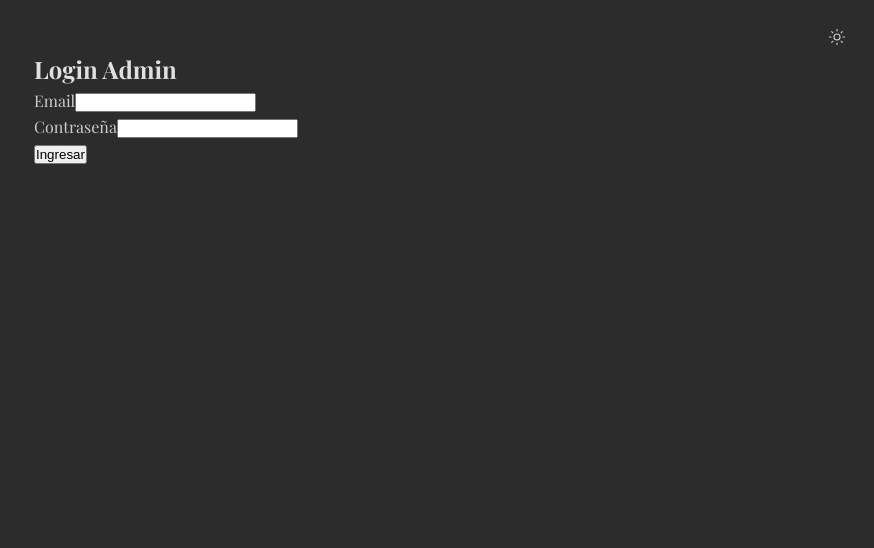
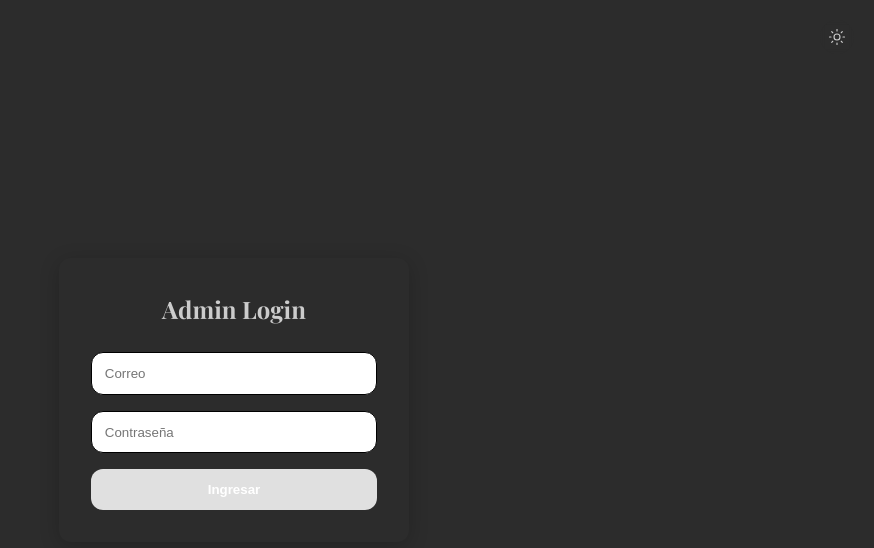
Before and after one commit to Alexis-j/portafolio-fotografo, a React (Create React App) app in the folder frontend/: page /admin/login in a window 1280 px wide. Shown: the top 548 px of the page, without its empty margins (406-1280 px from the left). Built offline with nearby package versions, Linux system fonts and the light colour scheme.

Commit message:
agregado un panel de administrador

```diff
--- a/frontend/src/App.js
+++ b/frontend/src/App.js
@@ -1,13 +1,13 @@
-import { BrowserRouter, Route, Routes } from 'react-router-dom';
+import { BrowserRouter, Navigate, Route, Routes } from 'react-router-dom'; // ✅ importar Navigate
 import React, { useState } from 'react';
 import { darkTheme, lightTheme } from './styles/theme';
 
 import Dashboard from './pages/admin/Dashboard';
 import GlobalStyle from './styles/GlobalStyles';
 import Hero from './components/Hero';
-import HeroForm from './components/admin/HeroForm'; // luego crearemos este formulario
-import Login from './pages/admin/Login'
-import Navbar from './components/Navbar'
+import HeroForm from './pages/admin/HeroForm';
+import Login from './pages/admin/Login';
+import Navbar from './components/Navbar';
 import ProtectedRoute from './pages/admin/ProtectedRoute';
 import { ThemeProvider } from 'styled-components';
 import ToggleThemeButton from './components/ThemeToggle';
@@ -31,21 +31,20 @@ function App() {
             </>
           } />
 
+          {/* Redirigir /admin a /admin/dashboard */}
+          <Route path="/admin" element={<Navigate to="/admin/dashboard" replace />} />
+
           {/* Admin login */}
           <Route path="/admin/login" element={<Login />} />
 
           {/* Dashboard protegido */}
-          <Route
-            path="/admin/dashboard/*"
-            element={
-              <ProtectedRoute>
-                <Dashboard />
-              </ProtectedRoute>
-            }
-          >
-            {/* Sub-rutas dentro del dashboard */}
+          <Route path="/admin/dashboard/*" element={
+            <ProtectedRoute>
+              <Dashboard />
+            </ProtectedRoute>
+          }>
             <Route path="hero" element={<HeroForm />} />
-            {/* Más sub-rutas: gallery, packages */}
+            {/* Más sub-rutas: galerías, paquetes */}
           </Route>
         </Routes>
       </BrowserRouter>
@@ -53,5 +52,4 @@ function App() {
   );
 }
 
-
 export default App;
--- a/frontend/src/components/ThemeToggle/styles.jsx
+++ b/frontend/src/components/ThemeToggle/styles.jsx
@@ -11,7 +11,7 @@ export const ToggleButton = styled.button`
   border-radius: 50%;
   padding: 8px;
   cursor: pointer;
-
+  z-index: 90;
   display: flex;
   align-items: center;
   justify-content: center;
--- a/frontend/src/pages/admin/HeroForm.jsx
+++ /dev/null
@@ -1 +0,0 @@
-export </del>
--- /dev/null
+++ b/frontend/src/pages/admin/HeroForm/index.jsx
@@ -0,0 +1,165 @@
+import { Button, FormWrapper, Input, Label, PreviewImage, ShowTextWrapper } from './styles';
+import React, { useEffect, useState } from 'react';
+
+import api from '../../../services/api';
+import { useNavigate } from 'react-router-dom';
+
+function HeroForm() {
+  const [hero, setHero] = useState(null);
+  const [titulo, setTitulo] = useState('');
+  const [subtitulo, setSubtitulo] = useState('');
+  const [mostrarTexto, setMostrarTexto] = useState(true);
+
+  // 🔹 Estados de archivos y previews
+  const [imagenLight, setImagenLight] = useState(null);
+  const [imagenLightPreview, setImagenLightPreview] = useState(null);
+
+  const [imagenDark, setImagenDark] = useState(null);
+  const [imagenDarkPreview, setImagenDarkPreview] = useState(null);
+
+  const [logoLight, setLogoLight] = useState(null);
+  const [logoLightPreview, setLogoLightPreview] = useState(null);
+
+  const [logoDark, setLogoDark] = useState(null);
+  const [logoDarkPreview, setLogoDarkPreview] = useState(null);
+
+  const navigate = useNavigate();
+
+  // 📌 Obtener el hero actual al cargar
+  useEffect(() => {
+    const fetchHero = async () => {
+      try {
+        const res = await api.get('/hero');
+        if (res.data.length > 0) {
+          const h = res.data[0];
+          setHero(h);
+          setTitulo(h.titulo || '');
+          setSubtitulo(h.subtitulo || '');
+          setMostrarTexto(h.mostrar_texto);
+        }
+      } catch (err) {
+        console.error('Error al cargar hero:', err);
+      }
+    };
+    fetchHero();
+  }, []);
+
+  // 📌 Manejar cambio de archivos
+  const handleFileChange = (e, setFile, setPreview) => {
+    const file = e.target.files[0];
+    if (file) {
+      setFile(file); // guardamos archivo real
+      setPreview(URL.createObjectURL(file)); // generamos preview
+    }
+  };
+
+  // 📌 Guardar cambios
+  const handleSubmit = async (e) => {
+    e.preventDefault();
+    if (!hero) return;
+
+    const formData = new FormData();
+    formData.append('titulo', titulo);
+    formData.append('subtitulo', subtitulo);
+    formData.append('mostrar_texto', mostrarTexto);
+
+    if (imagenLight) formData.append('imagen_light', imagenLight);
+    if (imagenDark) formData.append('imagen_dark', imagenDark);
+    if (logoLight) formData.append('logo_light', logoLight);
+    if (logoDark) formData.append('logo_dark', logoDark);
+
+    try {
+      await api.put(`/hero/${hero.id}`, formData, {
+        headers: { 'Content-Type': 'multipart/form-data' },
+      });
+      alert('Hero actualizado con éxito ✅');
+      navigate('/admin/dashboard');
+    } catch (err) {
+      console.error('Error al actualizar hero:', err);
+      alert('Error al actualizar hero ❌');
+    }
+  };
+
+  if (!hero) return <p>Cargando...</p>;
+
+  return (
+    <FormWrapper onSubmit={handleSubmit}>
+      <Label>Título</Label>
+      <Input value={titulo} onChange={(e) => setTitulo(e.target.value)} />
+
+      <Label>Subtítulo</Label>
+      <Input value={subtitulo} onChange={(e) => setSubtitulo(e.target.value)} />
+
+      <ShowTextWrapper>
+      <Label>Mostrar texto</Label>
+      <input
+        type="checkbox"
+        checked={mostrarTexto}
+        onChange={() => setMostrarTexto((prev) => !prev)}
+      />
+      </ShowTextWrapper>
+
+
+      {/* Imagen Light */}
+      {imagenLightPreview ? (
+        <PreviewImage src={imagenLightPreview} />
+      ) : (
+        hero.imagen_light && (
+          <PreviewImage src={`http://localhost:5000/uploads/${hero.imagen_light}`} />
+        )
+      )}
+      <Label>Fondo Claro</Label>
+      <Input
+        type="file"
+        onChange={(e) => handleFileChange(e, setImagenLight, setImagenLightPreview)}
+      />
+
+      {/* Imagen Dark */}
+
+      {imagenDarkPreview ? (
+        <PreviewImage src={imagenDarkPreview} />
+      ) : (
+        hero.imagen_dark && (
+          <PreviewImage src={`http://localhost:5000/uploads/${hero.imagen_dark}`} />
+        )
+      )}
+      <Label>Fondo Oscuro</Label>
+      <Input
+        type="file"
+        onChange={(e) => handleFileChange(e, setImagenDark, setImagenDarkPreview)}
+      />
+
+      {/* Logo Light */}
+      <Label>Logo para Fondo Claro</Label>
+      {logoLightPreview ? (
+        <PreviewImage src={logoLightPreview} />
+      ) : (
+        hero.logo_light && (
+          <PreviewImage src={`http://localhost:5000/uploads/${hero.logo_light}`} />
+        )
+      )}
+      <Input
+        type="file"
+        onChange={(e) => handleFileChange(e, setLogoLight, setLogoLightPreview)}
+      />
+
+      {/* Logo Dark */}
+      <Label>Logo Para fondo Claro</Label>
+      {logoDarkPreview ? (
+        <PreviewImage src={logoDarkPreview} />
+      ) : (
+        hero.logo_dark && (
+          <PreviewImage src={`http://localhost:5000/uploads/${hero.logo_dark}`} />
+        )
+      )}
+      <Input
+        type="file"
+        onChange={(e) => handleFileChange(e, setLogoDark, setLogoDarkPreview)}
+        />
+
+      <Button type="submit">Guardar cambios</Button>
+    </FormWrapper>
+  );
+}
+
+export default HeroForm;
--- /dev/null
+++ b/frontend/src/pages/admin/HeroForm/styles.jsx
@@ -0,0 +1,42 @@
+import styled from 'styled-components';
+
+export const FormWrapper = styled.form`
+  display: flex;
+  flex-direction: column;
+  max-width: 600px;
+  margin: 2rem auto;
+`;
+
+export const Label = styled.label`
+  margin-top: 1rem;
+  font-weight: bold;
+`;
+
+export const Input = styled.input`
+  padding: 0.5rem;
+  margin-top: 0.5rem;
+`;
+
+export const Button = styled.button`
+  margin-top: 1.5rem;
+  padding: 0.7rem;
+  background-color: ${({ theme }) => theme.colors.primary};
+  color: ${({ theme }) => theme.colors.text};
+  border: none;
+  cursor: pointer;
+  border-radius: ${({ theme }) => theme.borderRadius};
+`;
+
+export const PreviewImage = styled.img`
+  margin-top: 0.5rem;
+  max-width: 100%;
+  max-height: 200px;
+  border: 1px solid #ccc;
+  border-radius: ${({ theme }) => theme.borderRadius};
+`;
+
+export const ShowTextWrapper = styled.div`
+display: flex;
+flex-direction: row;
+justify-content: space-between;
+`
--- a/frontend/src/pages/admin/Login/index.jsx
+++ b/frontend/src/pages/admin/Login/index.jsx
@@ -1,55 +1,50 @@
+import { Button, Card, Input, Title, Wrapper } from './styles';
 import React, { useState } from 'react';
 
 import api from '../../../services/api'; // tu axios instance
 import { useNavigate } from 'react-router-dom';
 
 function Login() {
-  const [email, setEmail] = useState('');
-  const [password, setPassword] = useState('');
-  const [error, setError] = useState('');
+  const [email, setEmail] = useState("");
+  const [password, setPassword] = useState("");
   const navigate = useNavigate();
 
   const handleSubmit = async (e) => {
     e.preventDefault();
     try {
-      const res = await api.post('/admin/login', { email, password });
-      localStorage.setItem('token', res.data.token); // Guardar token
-      navigate('/admin/dashboard'); // Redirige al dashboard
+      const res = await api.post("/admin/login", { email, password });
+      localStorage.setItem("token", res.data.token);
+      alert("✅ Login exitoso");
+      navigate("/admin"); // redirigir al panel admin
     } catch (err) {
-      console.error(err);
-      setError('Email o contraseña incorrectos');
+      console.error("Error en login:", err);
+      alert("❌ Credenciales incorrectas");
     }
   };
 
   return (
-    <div style={{ maxWidth: '400px', margin: '50px auto' }}>
-      <h2>Login Admin</h2>
-      <form onSubmit={handleSubmit}>
-        <div>
-          <label>Email</label>
-          <input
+    <Wrapper>
+      <Card>
+        <Title>Admin Login</Title>
+        <form onSubmit={handleSubmit}>
+          <Input
             type="email"
+            placeholder="Correo"
             value={email}
             onChange={(e) => setEmail(e.target.value)}
             required
           />
-        </div>
-
-        <div>
-          <label>Contraseña</label>
-          <input
+          <Input
             type="password"
+            placeholder="Contraseña"
             value={password}
             onChange={(e) => setPassword(e.target.value)}
             required
           />
-        </div>
-
-        {error && <p style={{ color: 'red' }}>{error}</p>}
-
-        <button type="submit">Ingresar</button>
-      </form>
-    </div>
+          <Button type="submit">Ingresar</Button>
+        </form>
+      </Card>
+    </Wrapper>
   );
 }
 
--- /dev/null
+++ b/frontend/src/pages/admin/Login/styles.jsx
@@ -0,0 +1,47 @@
+import styled from 'styled-components';
+
+export const Wrapper = styled.div`
+  height: 100vh;
+  display: flex;
+  align-items: center;
+  justify-content: center;
+  background: ${({ theme }) => theme.colors.background};
+`;
+
+export const Card = styled.div`
+  padding: 2rem;
+  border-radius: ${({ theme }) => theme.borderRadius};
+  background: ${({ theme }) => theme.colors.surface};
+  box-shadow: 0 4px 20px rgba(0, 0, 0, 0.2);
+  width: 350px;
+`;
+
+export const Title = styled.h2`
+  text-align: center;
+  margin-bottom: 1.5rem;
+  color: ${({ theme }) => theme.colors.text};
+`;
+
+export const Input = styled.input`
+  width: 100%;
+  padding: 0.8rem;
+  margin-bottom: 1rem;
+  border: 1px solid ${({ theme }) => theme.colors.border};
+  border-radius: ${({ theme }) => theme.borderRadius};
+`;
+
+export const Button = styled.button`
+  width: 100%;
+  padding: 0.8rem;
+  background: ${({ theme }) => theme.colors.primary};
+  color: white;
+  border: none;
+  border-radius: ${({ theme }) => theme.borderRadius};
+  cursor: pointer;
+  font-weight: bold;
+  transition: 0.3s;
+
+  &:hover {
+    background: ${({ theme }) => theme.colors.primaryHover};
+  }
+`;
--- a/frontend/src/pages/admin/ProtectedRoute.jsx
+++ b/frontend/src/pages/admin/ProtectedRoute.jsx
@@ -1,12 +1,12 @@
 import { Navigate } from 'react-router-dom';
 import React from 'react';
 
-export default function ProtectedRoute({ children }) {
-  const token = localStorage.getItem('token');
-
+const ProtectedRoute = ({ children }) => {
+  const token = localStorage.getItem('token'); // o tu método de auth
   if (!token) {
     return <Navigate to="/admin/login" replace />;
   }
+  return children;
+};
 
-  return children;
-}
+export default ProtectedRoute;
```
Also changed, not shown: 2 other files (tests, documents, lock files or other folders).
